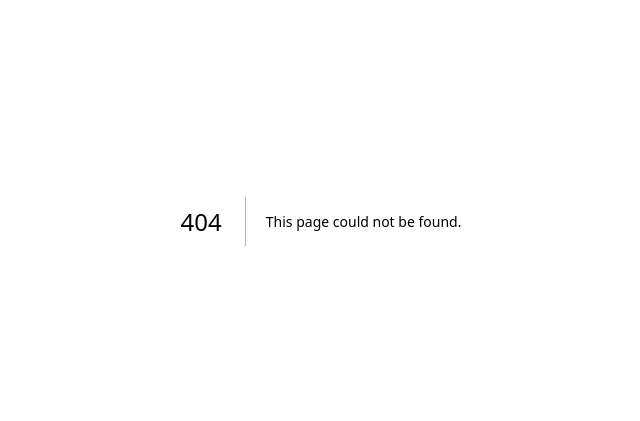
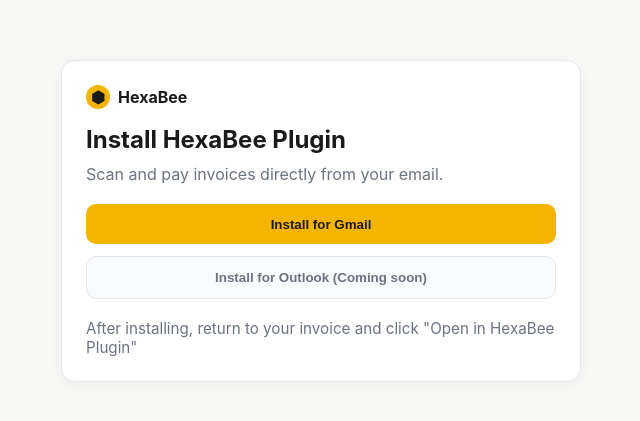
Before and after one commit to gitasas/hexabee-merchant, a Next.js app: page /install in a window 1280 px wide. Before the commit this address had no page. Shown: the part 179-600 px from the top of the page, without its empty margins (319-959 px from the left). Built offline with nearby package versions, Linux system fonts and the light colour scheme.

Commit message:
Add install page for HexaBee plugin

```diff
--- /dev/null
+++ b/app/install/page.tsx
@@ -0,0 +1,81 @@
+export default function InstallPage() {
+  return (
+    <main
+      style={{
+        minHeight: '100vh',
+        display: 'grid',
+        placeItems: 'center',
+        padding: '1rem',
+      }}
+    >
+      <section className="card" style={{ width: '100%', maxWidth: '520px', padding: '1.5rem' }}>
+        <div
+          style={{
+            display: 'inline-flex',
+            alignItems: 'center',
+            gap: '0.5rem',
+            marginBottom: '1rem',
+            fontWeight: 700,
+          }}
+        >
+          <span
+            aria-hidden
+            style={{
+              width: '1.5rem',
+              height: '1.5rem',
+              display: 'inline-grid',
+              placeItems: 'center',
+              borderRadius: '999px',
+              background: 'var(--brand)',
+            }}
+          >
+            ⬢
+          </span>
+          <span>HexaBee</span>
+        </div>
+
+        <h1 style={{ margin: '0 0 0.6rem 0' }}>Install HexaBee Plugin</h1>
+        <p style={{ marginTop: 0, color: 'var(--muted)' }}>
+          Scan and pay invoices directly from your email.
+        </p>
+
+        <div style={{ display: 'grid', gap: '0.75rem', margin: '1.25rem 0' }}>
+          <button
+            type="button"
+            style={{
+              padding: '0.8rem 1rem',
+              border: 0,
+              borderRadius: '10px',
+              background: 'var(--brand)',
+              color: '#1a1a1a',
+              fontWeight: 700,
+              cursor: 'pointer',
+            }}
+          >
+            Install for Gmail
+          </button>
+
+          <button
+            type="button"
+            disabled
+            style={{
+              padding: '0.8rem 1rem',
+              border: '1px solid var(--border)',
+              borderRadius: '10px',
+              background: '#f9fafb',
+              color: 'var(--muted)',
+              fontWeight: 600,
+              cursor: 'not-allowed',
+            }}
+          >
+            Install for Outlook (Coming soon)
+          </button>
+        </div>
+
+        <p style={{ marginBottom: 0, color: 'var(--muted)', fontSize: '0.95rem' }}>
+          After installing, return to your invoice and click &quot;Open in HexaBee Plugin&quot;
+        </p>
+      </section>
+    </main>
+  );
+}
```
